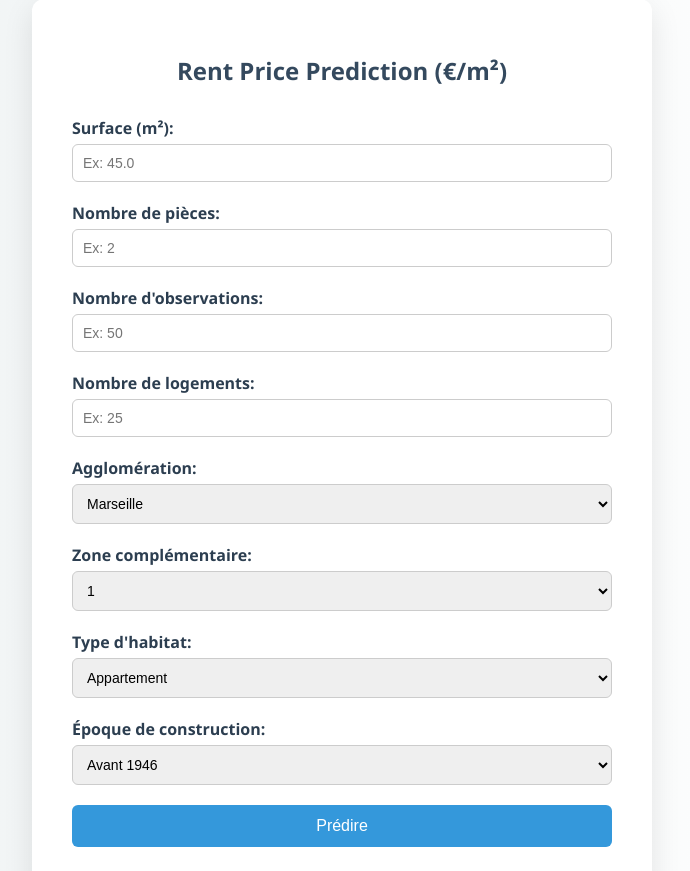
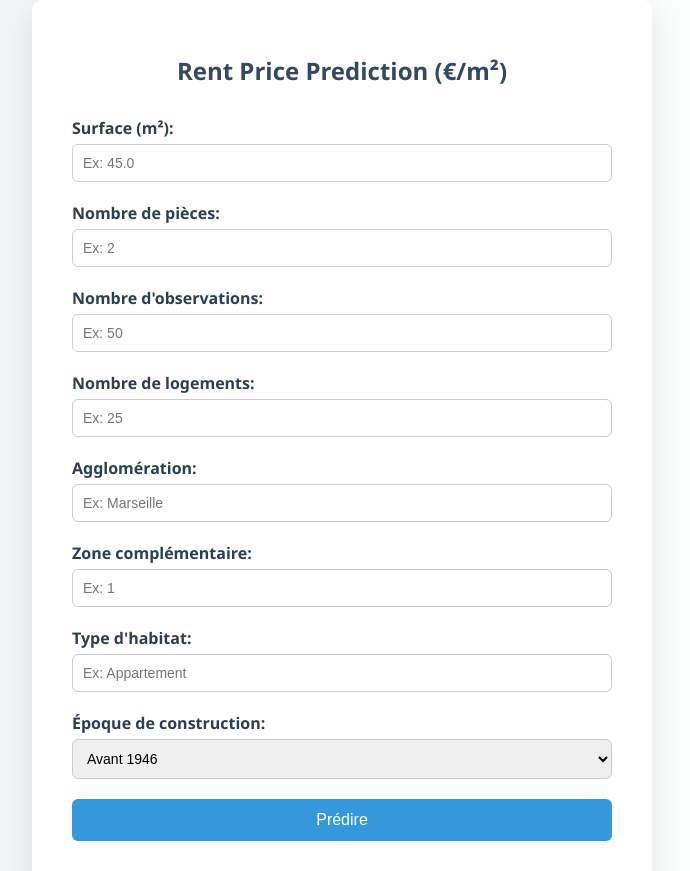
Before and after one commit to melisdamla/rent-prediction-ml, a Flask app: page / in a window 1280 px wide. Shown: the part 41-912 px from the top of the page, without its empty margins (298-988 px from the left). Run offline with Flask 3, Linux system fonts and the light colour scheme; parts of the project's set-up code (start-up, migrations or seed data) failed here and were passed over.

Commit message:
Update index.html

```diff
--- a/flask_app/templates/index.html
+++ b/flask_app/templates/index.html
@@ -15,46 +15,33 @@
 
         <form method="POST" action="/predict">
             <label for="surface">Surface (m²):</label>
-        <input type="text" name="surface" placeholder="Ex: 45.0">
+            <input type="text" name="surface" placeholder="Ex: 45.0" title="Surface en mètres carrés">
 
             <label for="nombre_pieces">Nombre de pièces:</label>
-        <input type="text" name="nombre_pieces" placeholder="Ex: 2">
+            <input type="text" name="nombre_pieces" placeholder="Ex: 2" title="Nombre total de pièces">
 
             <label for="nombre_observations">Nombre d'observations:</label>
-        <input type="text" name="nombre_observations" placeholder="Ex: 50">
+            <input type="text" name="nombre_observations" placeholder="Ex: 50" title="Nombre de relevés utilisés">
 
             <label for="nombre_logements">Nombre de logements:</label>
-        <input type="text" name="nombre_logements" placeholder="Ex: 25">
+            <input type="text" name="nombre_logements" placeholder="Ex: 25" title="Total de logements observés">
 
             <label for="agglomeration">Agglomération:</label>
-        <select name="agglomeration">
-            <option>Marseille</option>
-            <option>Paris</option>
-            <option>Lyon</option>
-            <option>Bordeaux</option>
-        </select>
+            <input type="text" name="agglomeration" placeholder="Ex: Marseille" title="Zone urbaine">
 
             <label for="Zone_complementaire">Zone complémentaire:</label>
-        <select name="Zone_complementaire">
-            <option>1</option>
-            <option>2</option>
-            <option>3</option>
-            <option>4</option>
-        </select>
+            <input type="text" name="Zone_complementaire" placeholder="Ex: 1" title="Indice géographique complémentaire">
 
             <label for="Type_habitat">Type d'habitat:</label>
-        <select name="Type_habitat">
-            <option>Appartement</option>
-            <option>Maison</option>
-        </select>
+            <input type="text" name="Type_habitat" placeholder="Ex: Appartement" title="Maison ou Appartement">
 
             <label for="epoque_construction_homogene">Époque de construction:</label>
             <select name="epoque_construction_homogene">
-            <option>Avant 1946</option>
-            <option>1946 à 1970</option>
-            <option>1971 à 1990</option>
-            <option>1991 à 2005</option>
-            <option>Après 2005</option>
+                <option value="1. Avant 1946">Avant 1946</option>
+                <option value="2. Entre 1946-1970">Entre 1946-1970</option>
+                <option value="3. Entre 1971-1990">Entre 1971-1990</option>
+                <option value="4. Entre 1991-2005">Entre 1991-2005</option>
+                <option value="5. Après 2005">Après 2005</option>
             </select>
 
             <input type="submit" value="Prédire">
```
Lines whose indentation alone changed are shown as unchanged.
